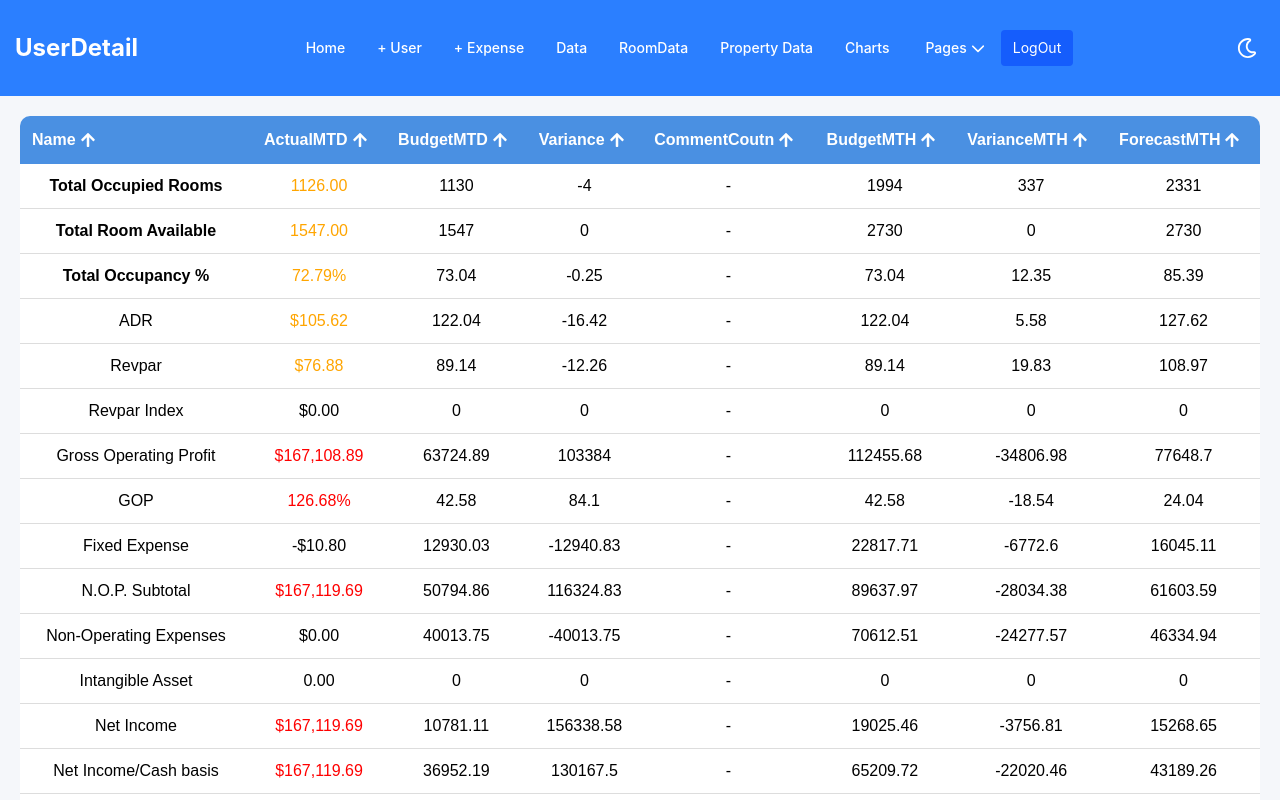
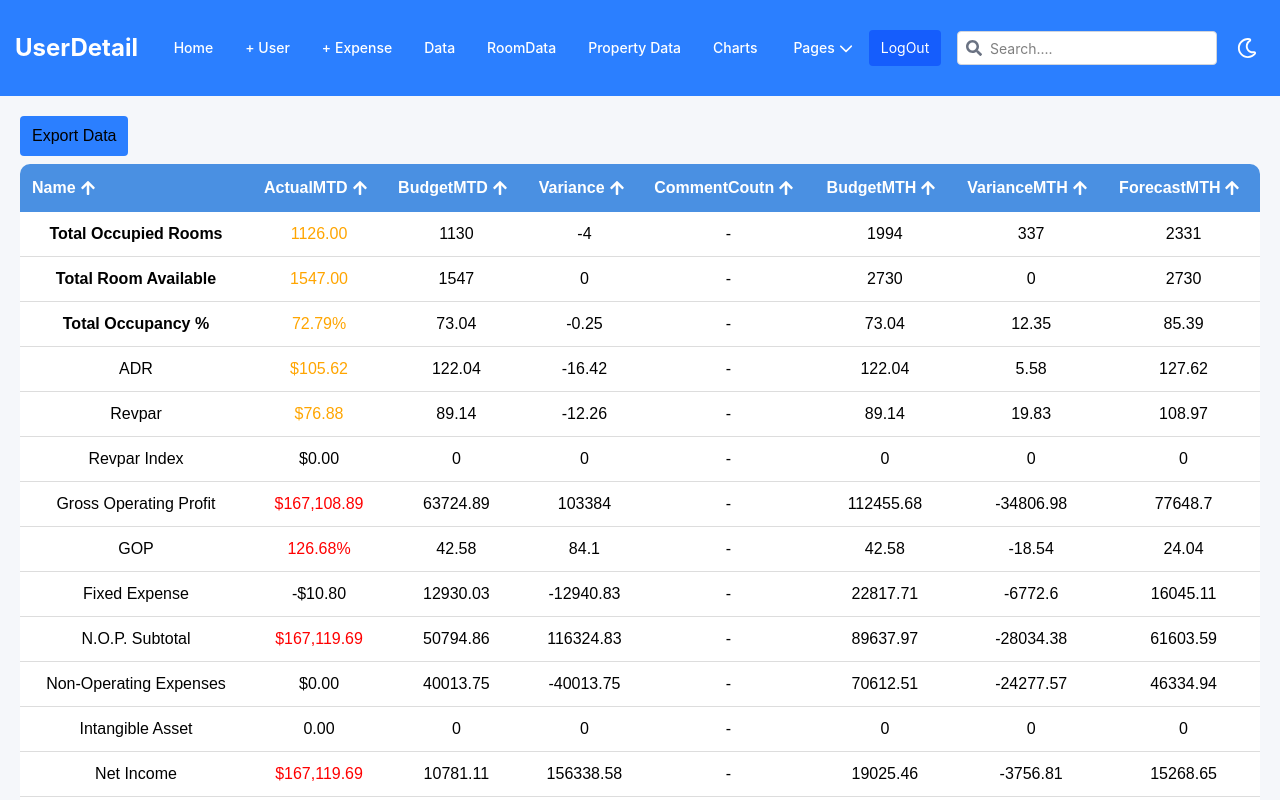
Before and after one commit to Bansi1705/newDemo, a React (Vite) app: page /data in a window 1280 px wide. Shown: the top 800 px of the page. Built offline with nearby package versions, Linux system fonts and the light colour scheme; data requests are answered from the project's data file; sample sign-in values are in the browser's storage.

Commit message:
[BC][Excel download implemented]

```diff
--- a/src/Pages/Data.tsx
+++ b/src/Pages/Data.tsx
@@ -7,6 +7,9 @@ import { FaArrowDown, FaArrowUp } from "react-icons/fa";
 import { COMMON_SERVICES } from "../Services/CommonService/CommonServices";
 import { FaRegCommentDots } from "react-icons/fa";
 import Loader from "../Components/CommonComponents/Loader";
+import ExcelJS from "exceljs";
+import { CONSTANT } from "../Services/Constant";
+import { toast } from "react-toastify";
 
 function Data() {
   const [data, setData] = useState<tableData[]>([]);
@@ -33,7 +36,7 @@ function Data() {
   const sortedUsers = () => {
     if (!sortKey) return filteredUsers;
     const onlyRows = filteredUsers.filter((row) => !row.isHeader);
-    return COMMON_SERVICES.sortData(onlyRows,sortOrder,sortKey)
+    return COMMON_SERVICES.sortData(onlyRows, sortOrder, sortKey);
   };
 
   const tableHeader = [
@@ -46,6 +49,51 @@ function Data() {
     { label: "VarianceMTH", key: "varianceMTH" },
     { label: "ForecastMTH", key: "forecastMTH" },
   ];
+
+  const downloadDataListExcel = async () => {
+    const workBook = new ExcelJS.Workbook();
+    const worksheets = workBook.addWorksheet("Data File Excel");
+
+    worksheets.columns = [
+      { header: "Name", key: "categoryName" },
+      { header: "ActualMTD", key: "actualMTD" },
+      { header: "BudgetMTD", key: "budgetMTD" },
+      { header: "Variance", key: "variance" },
+      { header: "CommentCoutn", key: "commentCounts" },
+      { header: "BudgetMTH", key: "budgetMTH" },
+      { header: "VarianceMTH", key: "varianceMTH" },
+      { header: "ForecastMTH", key: "forecastMTH" },
+    ];
+
+    sortedUsers().forEach((row) => {
+      if (row.isHeader) {
+        worksheets.addRow([row.categoryTitle]);
+      } else {
+        worksheets.addRow({
+          categoryName: row.categoryName,
+          actualMTD: row.actualMTD,
+          budgetMTD: row.budgetMTD,
+          variance: row.variance,
+          commentCount: row.commentCount,
+          budgetMTH: row.budgetMTH,
+          varianceMTH: row.varianceMTH,
+          forecastMTH: row.forecastMTH,
+        });
+      }
+    });
+
+    const buffer = await workBook.xlsx.writeBuffer();
+    const blob = new Blob([buffer], {
+      type: CONSTANT.MIME_TYPES.EXCEL[0],
+    });
+    const url = window.URL.createObjectURL(blob);
+    const a = document.createElement("a");
+    a.href = url;
+    a.download = "Data_Report.xlsx";
+    a.click();
+    window.URL.revokeObjectURL(url);
+    toast.success(CONSTANT.SUCCESS.FILE_DOWNLOAD)
+  };
 
   useEffect(() => {
     const fetchUsers = async () => {
@@ -106,10 +154,20 @@ function Data() {
         <Loader />
       ) : (
         <>
-          <Header search={search} setSearch={setSearch} searchShow={true} />
+          <Header
+            searchTerm={search}
+            setSearchTerm={setSearch}
+            showSearchInput={true}
+          />
           <div className="user-data">
             <div className="table-data">
               <div className="table-wrapper">
+                <button
+                  onClick={downloadDataListExcel}
+                  className="bg-blue-500 px-3 py-2 mb-2 rounded cursor-pointer"
+                >
+                  Export Data
+                </button>
                 <table border={2} className="data-table">
                   <thead>
                     <tr>
--- a/src/Services/Constant.ts
+++ b/src/Services/Constant.ts
@@ -6,6 +6,7 @@ export const CONSTANT = {
     FETCH: "Data fetched successfully",
     LOGOUT: "User LogOut successfully",
     LOGIN: "User LogIn successfully",
+    FILE_DOWNLOAD:"File Downloaded Succesfully !"
   },
   ERROR: {
     NETWORK: "Network error, please try again",
```
